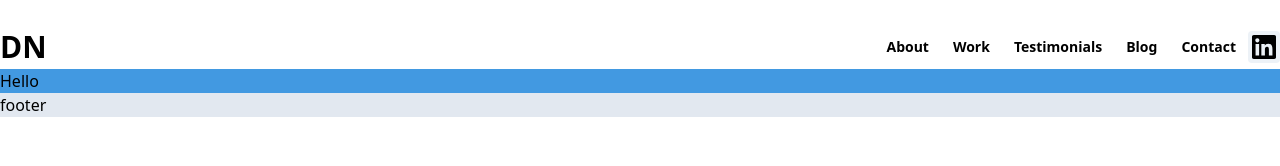
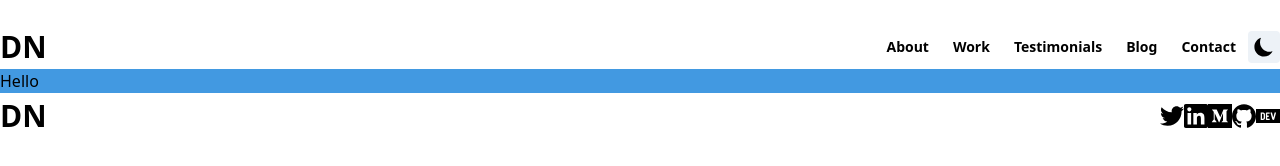
Before and after one commit to daniel-norris/v2, a Gatsby site: page / in a window 1280 px wide. Built offline with nearby package versions, Linux system fonts and the light colour scheme; Gatsby itself is replaced by a stand-in of ours.

Commit message:
added a footer component

```diff
--- a/src/components/footer.js
+++ b/src/components/footer.js
@@ -1,10 +1,26 @@
 import React from 'react';
+import Logo from '../components/logo';
+import Icon from '../components/icons/index';
+import { Link } from 'gatsby';
+
+import { socialMedia } from '../config/index';
 
 const Footer = () => {
     return (
-        <a href="" alt="">
-
-        </a>
+        <footer className="flex items-center justify-between">
+            <Link to="/" >
+                <Logo />
+            </Link>
+            <div className="flex">
+                {socialMedia.map(({ name, url }, key) => {
+                    return (
+                        <a className="w-6 h-6" href={url} alt={`${name} icon`}>
+                            <Icon name={name} />
+                        </a>
+                    )
+                })}
+            </div>
+        </footer >
     );
 };
 
--- a/src/components/header.js
+++ b/src/components/header.js
@@ -4,7 +4,7 @@ import { Link } from 'gatsby';
 import Logo from '../components/logo';
 import Icon from '../components/icons/index';
 
-import { navLinks, siteShortTitle } from '../config';
+import { navLinks } from '../config';
 
 const Header = () => {
 
@@ -13,7 +13,9 @@ const Header = () => {
     return (
         <header className="flex items-center justify-between">
 
-            <Logo text={siteShortTitle} />
+            <Link to="/">
+                <Logo />
+            </Link>
             <nav className="flex items-center">
                 {menu.map(({ name, url }, key) => {
                     return (
@@ -23,7 +25,7 @@ const Header = () => {
                     )
                 })}
                 <button className="hover:bg-gray-400 bg-gray-200 rounded w-8 h-8 p-1">
-                    <Icon name="linkedin" />
+                    <Icon name="moon" />
                 </button>
             </nav>
 
--- a/src/components/layout.js
+++ b/src/components/layout.js
@@ -2,15 +2,14 @@ import React from 'react';
 import PropTypes from 'prop-types';
 
 import Header from '../components/header';
+import Footer from '../components/footer';
 
 const Layout = ({ children }) => {
     return (
         <div className="mx-auto container w-full min-h-full mt-6">
             <Header />
             <main>{children}</main>
-            <footer className="bg-gray-300">
-                footer
-            </footer>
+            <Footer />
         </div>
     );
 };
--- a/src/components/logo.js
+++ b/src/components/logo.js
@@ -1,9 +1,11 @@
 import React from 'react';
 import PropTypes from 'prop-types';
 
-const Logo = ({ text }) => {
+import { siteShortTitle } from '../config/index';
+
+const Logo = () => {
     return (
-        <h1 className="text-3xl font-bold uppercase">{text}</h1>
+        <h1 className="text-3xl font-bold uppercase">{siteShortTitle}</h1>
     );
 };
 
--- a/src/config/index.js
+++ b/src/config/index.js
@@ -10,6 +10,10 @@ module.exports = {
 
     socialMedia: [
         {
+            name: "Twitter",
+            url: "https://twitter.com/danielpnorris",
+        },
+        {
             name: "LinkedIn",
             url: "https://www.linkedin.com/in/danielpnorris/",
         },
@@ -18,16 +22,12 @@ module.exports = {
             url: "https://medium.com/@dan.norris",
         },
         {
-            name: "Twitter",
-            url: "https://twitter.com/danielpnorris",
+            name: "GitHub",
+            url: "https://github.com/daniel-norris",
         },
         {
             name: "Dev",
             url: "https://dev.to/danielnorris",
-        },
-        {
-            name: "GitHub",
-            url: "https://github.com/daniel-norris",
         },
     ],
 
```
